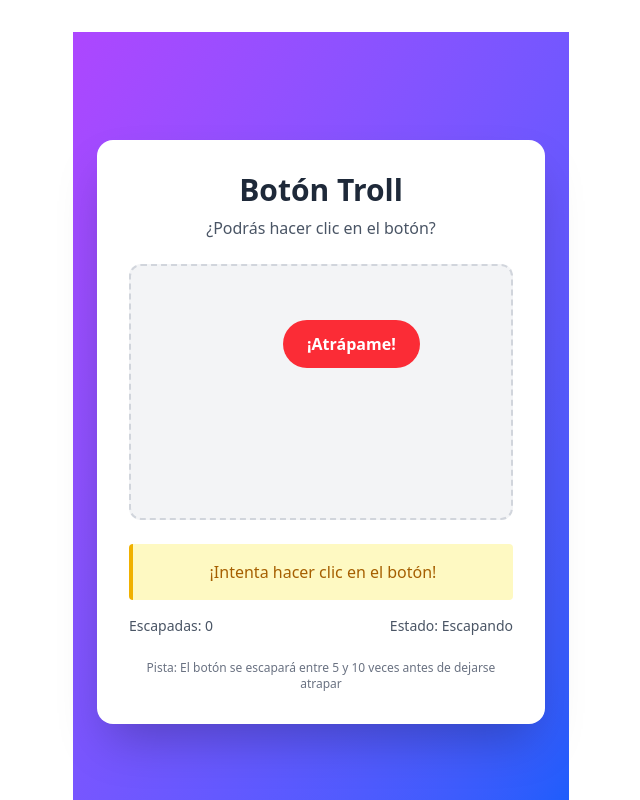
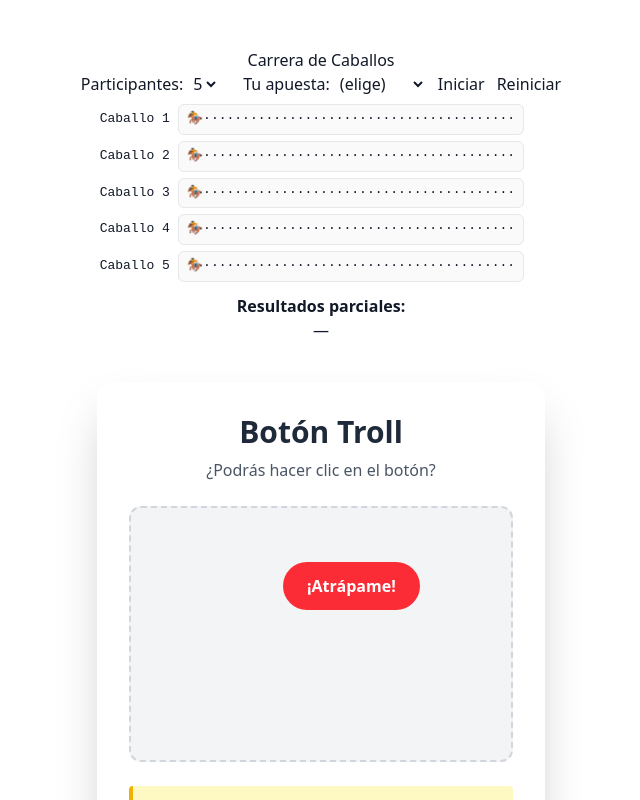
Before and after one commit to jorgerebolledoa/ing3proyecto, a React (Vite) app: page /horse in a window 1280 px wide. Shown: the top 800 px of the page, without its empty margins (319-959 px from the left). Built offline with nearby package versions, Linux system fonts and the light colour scheme.

Commit message:
Fix: adjust button and fix horse route

```diff
--- a/src/App.jsx
+++ b/src/App.jsx
@@ -1,5 +1,5 @@
 import { Routes, Route } from 'react-router-dom';
-import {Home, Graph, Veintiuno} from './pages';
+import {Home, Graph, Veintiuno, HorseRace} from './pages';
 import './App.css'
 import TrollButton from './Trollbutton';
 
@@ -11,6 +11,8 @@ function App() {
         <Route path="/" element={<Home />} />
         <Route path="/graph" element={<Graph />} />
         <Route path="/21" element={<Veintiuno />} />
+        <Route path="/21" element={<Veintiuno />} />
+        <Route path="/horse" element={<HorseRace />} />
       </Routes>
       <TrollButton />
     </div>
--- a/src/Trollbutton.jsx
+++ b/src/Trollbutton.jsx
@@ -56,7 +56,7 @@ const TrollButton = () => {
   };
 
   return (
-    <div className="flex flex-col items-center justify-center min-h-screen bg-gradient-to-br from-purple-500 to-blue-600 p-6">
+    <div className="flex flex-col items-center justify-center rounded-2xl p-6">
       <div className="bg-white rounded-2xl shadow-2xl p-8 max-w-md w-full text-center">
         <h1 className="text-3xl font-bold text-gray-800 mb-2">Botón Troll</h1>
         <p className="text-gray-600 mb-6">¿Podrás hacer clic en el botón?</p>
--- a/src/pages/Home/home.jsx
+++ b/src/pages/Home/home.jsx
@@ -1,5 +1,5 @@
 import { Button } from "../../components";
-import HorseRace from "../../components/HorseRace/HorseRace";
+import HorseRace from "../HorseRace/HorseRace";
 
 function Home(){
     return (
--- a/src/pages/index.jsx
+++ b/src/pages/index.jsx
@@ -1,5 +1,6 @@
 import Home from "./Home/home.jsx";
 import Graph from "./Graph/graph.jsx";
 import Veintiuno from "./Veintiuno/Game.jsx";
+import HorseRace from "./HorseRace/HorseRace.jsx";
 
-export {Home, Graph, Veintiuno}
+export {Home, Graph, Veintiuno, HorseRace}
```
Also changed, not shown: src/pages/HorseRace/HorseRace.css (renamed from src/components/HorseRace/HorseRace.css), src/pages/HorseRace/HorseRace.jsx (renamed from src/components/HorseRace/HorseRace.jsx).
